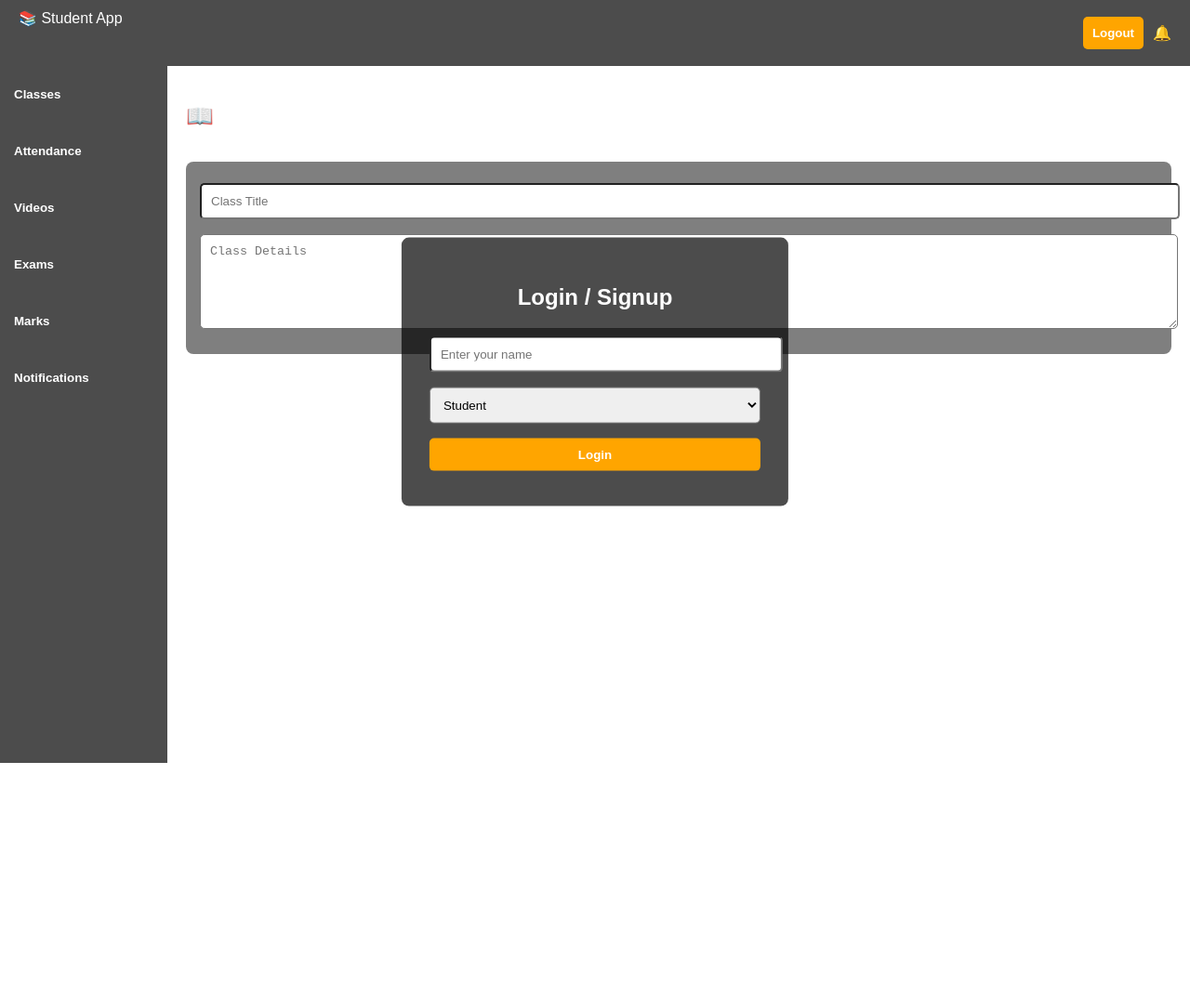
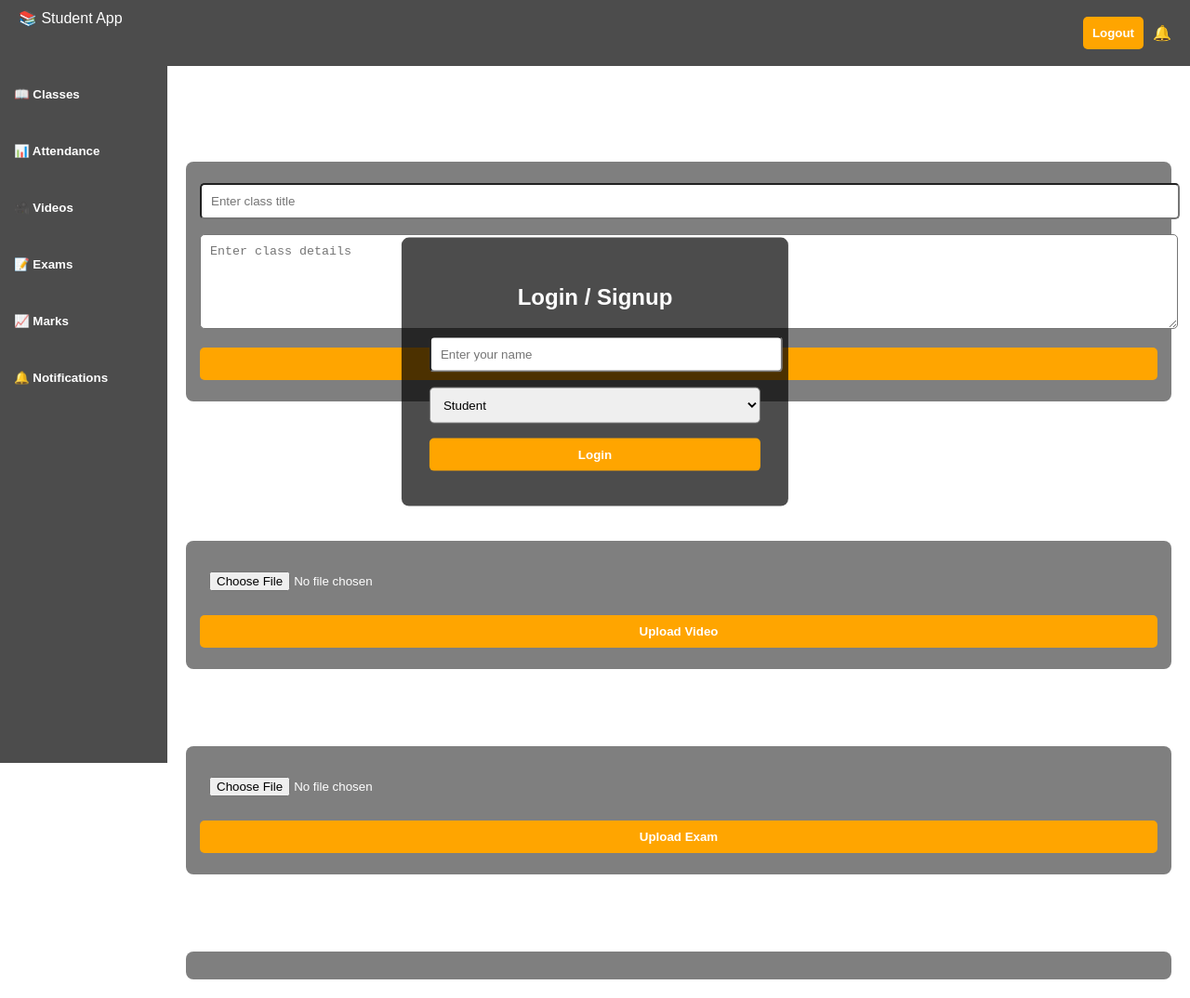
Before and after one commit to mohansurya7799-bot/STUDENT-APP, a plain HTML site: page index.html in a window 1280 px wide. Shown: the whole page at 93% size. Before the commit the page ends 821 px from the top, so only its background shows below. Drawn offline with Linux system fonts and the light colour scheme.

Commit message:
Add files via upload

```diff
--- a/index.html
+++ b/index.html
@@ -7,10 +7,8 @@
   <link rel="stylesheet" href="style.css">
 </head>
 <body>
-  <!-- Background -->
-  <div class="background"></div>
 
-  <!-- Login -->
+  <!-- Login Page -->
   <div id="loginPage" class="centered-card">
     <h2>Login / Signup</h2>
     <input type="text" id="username" placeholder="Enter your name">
@@ -21,7 +19,7 @@
     <button onclick="login()">Login</button>
   </div>
 
-  <!-- Main App -->
+  <!-- App Page -->
   <div id="app" class="hidden">
     <!-- Header -->
     <header>
@@ -35,21 +33,56 @@
 
     <!-- Sidebar -->
     <aside>
-      <button onclick="openSection('classes')">Classes</button>
-      <button onclick="openSection('attendance')">Attendance</button>
-      <button onclick="openSection('videos')">Videos</button>
-      <button onclick="openSection('exams')">Exams</button>
-      <button onclick="openSection('marks')">Marks</button>
-      <button onclick="openSection('notifications')">Notifications</button>
+      <button onclick="openSection('classes')">📖 Classes</button>
+      <button onclick="openSection('attendance')">📊 Attendance</button>
+      <button onclick="openSection('videos')">🎥 Videos</button>
+      <button onclick="openSection('exams')">📝 Exams</button>
+      <button onclick="openSection('marks')">📈 Marks</button>
+      <button onclick="openSection('notifications')">🔔 Notifications</button>
     </aside>
 
-    <!-- Content -->
+    <!-- Main Content -->
     <main>
       <!-- Classes -->
       <section id="classes" class="hidden">
-        <h2>📖 Classes</h2>
+        <h2>Classes</h2>
         <div id="classList" class="card-container"></div>
-        <div id="classUploadForm" class="hidden form-box">
-          <input type="text" id="classTitle" placeholder="Class Title">
-          <textarea id="classContent" placeholder="Class Details"></textarea>
-          <button onclick
+        <div id="classUploadForm" class="form-box hidden">
+          <input type="text" id="classTitle" placeholder="Enter class title">
+          <textarea id="classContent" placeholder="Enter class details"></textarea>
+          <button onclick="uploadClass()">Upload Class</button>
+        </div>
+      </section>
+
+      <!-- Attendance -->
+      <section id="attendance" class="hidden">
+        <h2>Attendance</h2>
+        <div id="calendar"></div>
+      </section>
+
+      <!-- Videos -->
+      <section id="videos" class="hidden">
+        <h2>Videos</h2>
+        <div id="videoUploads" class="card-container"></div>
+        <div id="videoUploadForm" class="form-box hidden">
+          <input type="file" id="videoFile">
+          <button onclick="uploadVideo()">Upload Video</button>
+        </div>
+      </section>
+
+      <!-- Exams -->
+      <section id="exams" class="hidden">
+        <h2>Exams</h2>
+        <div id="examUploads" class="card-container"></div>
+        <div id="examUploadForm" class="form-box hidden">
+          <input type="file" id="examFile">
+          <button onclick="uploadExam()">Upload Exam</button>
+        </div>
+      </section>
+
+      <!-- Marks -->
+      <section id="marks" class="hidden">
+        <h2>Marks</h2>
+        <div id="marksList" class="card-container"></div>
+        <div id="marksUploadForm" class="form-box hidden">
+          <input type="text" id
```
Also changed, not shown: script.js (+40 -12 lines).
